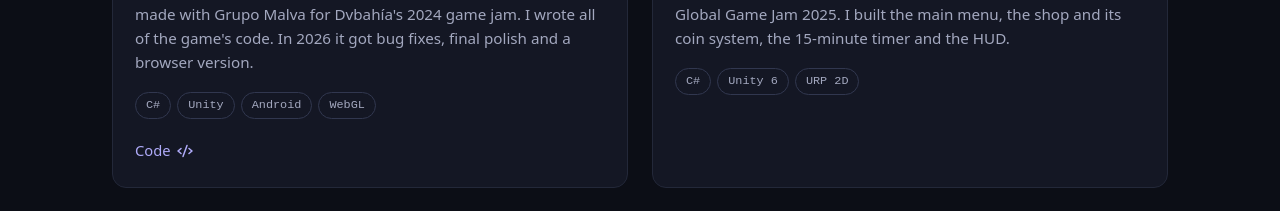
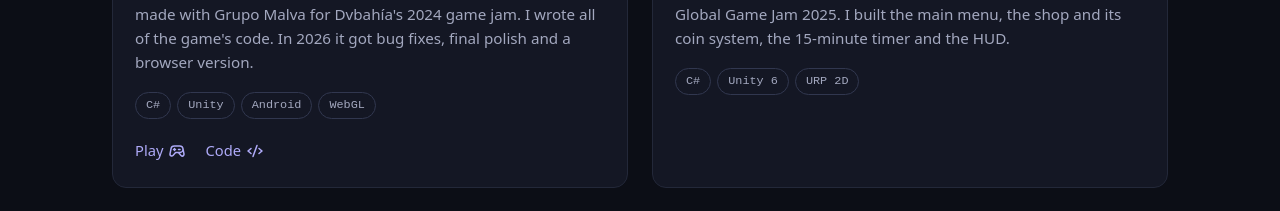
Before and after one commit to agusvillamil/agusvillamil.github.io, a React (Vite) app: page / in a window 1280 px wide. Shown: the part 3540-3751 px from the top of the page. Built offline with nearby package versions, Linux system fonts and the light colour scheme.

Commit message:
Add Play link for Run Godin Run!

```diff
--- a/src/content.ts
+++ b/src/content.ts
@@ -230,7 +230,11 @@ export const projects: Project[] = [
       es: "Endless runner en el que un ornitorrinco corre por un museo, hecho con Grupo Malva para la jam de Dvbahía 2024. Programé todo el juego. En 2026 se corrigieron errores, se terminó de pulir y se sumó una versión para navegador.",
     },
     tags: ["C#", "Unity", "Android", "WebGL"],
-    links: [{ kind: "code", href: "https://github.com/agusvillamil/RunGodinRun" }],
+    links: [
+      // Build served from the agusvillamil/run-godin-run repo (GitHub Pages project site).
+      { kind: "play", href: "/run-godin-run/" },
+      { kind: "code", href: "https://github.com/agusvillamil/RunGodinRun" },
+    ],
     image: {
       src: "/projects/run-godin-run.webp",
       pixelated: true,
```
